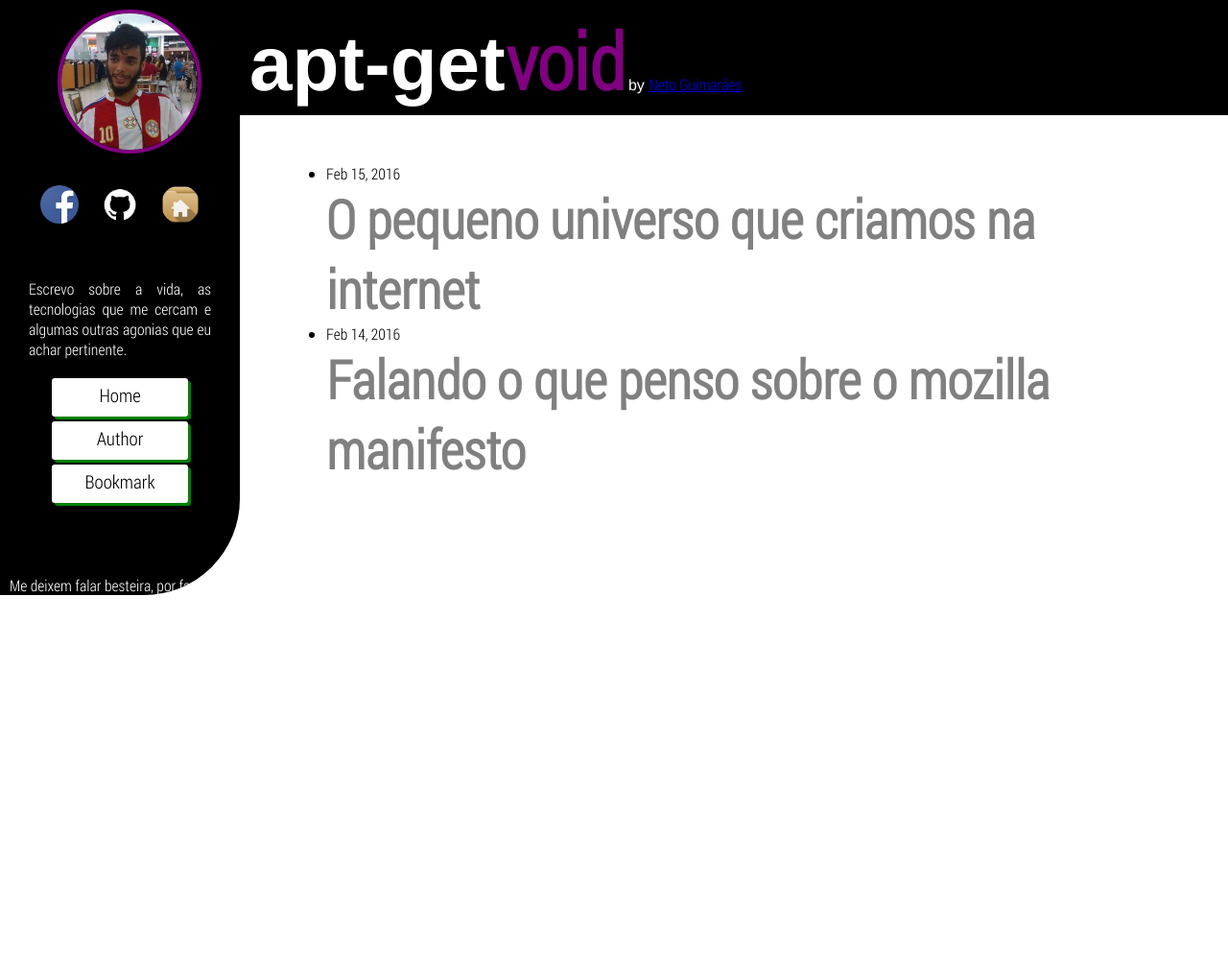
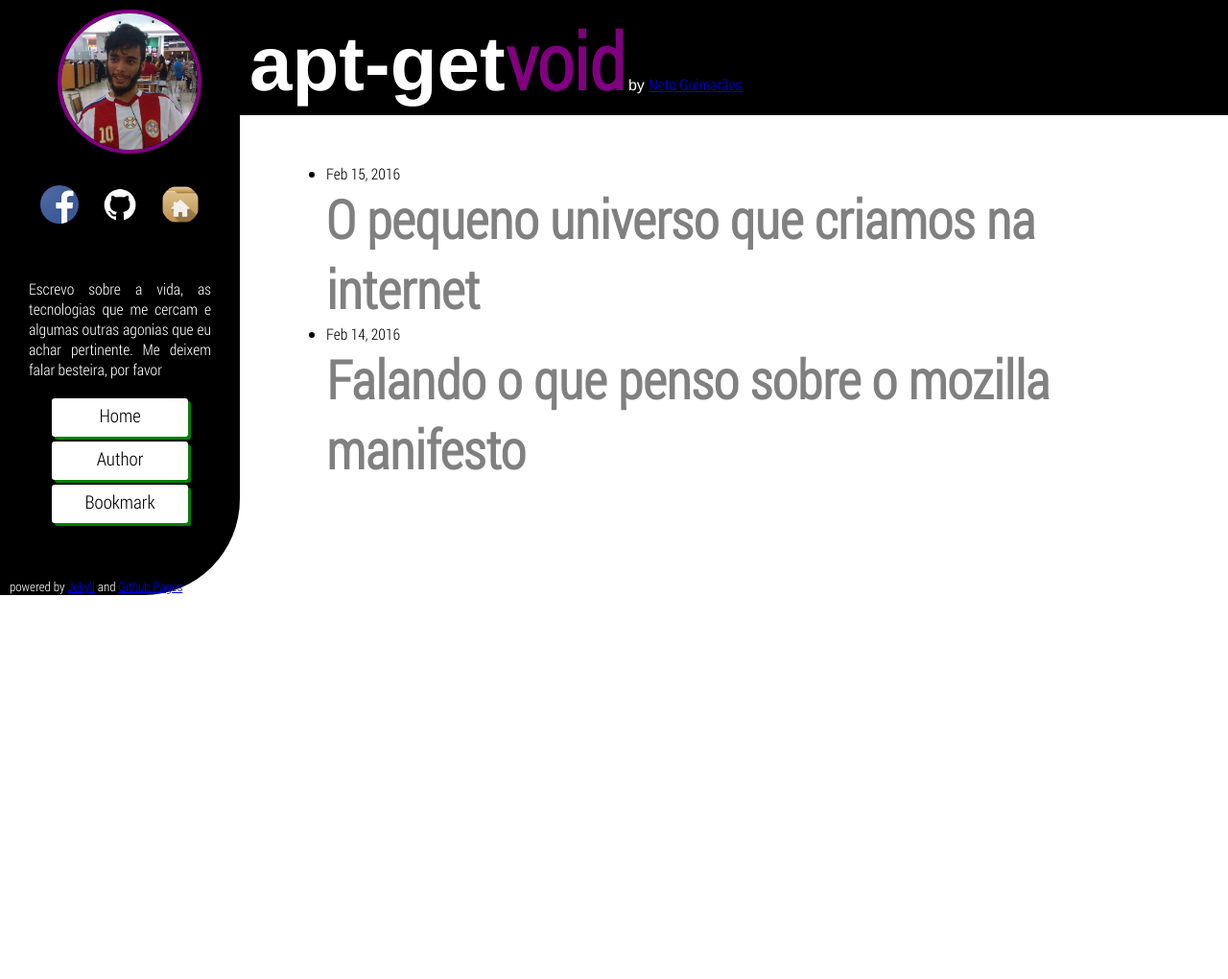
Before and after one commit to batoreh/netoguimaraes.github.io, a Jekyll site: the page built from index.html, in a window 1280 px wide. Shown: the whole page at 96% size. Built offline with Jekyll 4.4.1, drawn with Linux system fonts in a browser that asks for light colours.

Commit message:
Update sidebar.html

```diff
--- a/_includes/sidebar.html
+++ b/_includes/sidebar.html
@@ -15,6 +15,6 @@
 		</ul>
 	</nav>
 	<footer>
-		<p>Me deixem falar besteira, por favor.</p>
+		<small><p>powered by <a href="https://jekyllrb.com/">Jekyll</a> and <a href="https://pages.github.com/">Github Pages</a></p></small>
 	</footer>
 </div>
```
Also changed, not shown: other parts of _includes/sidebar.html (+1 -1 lines).
